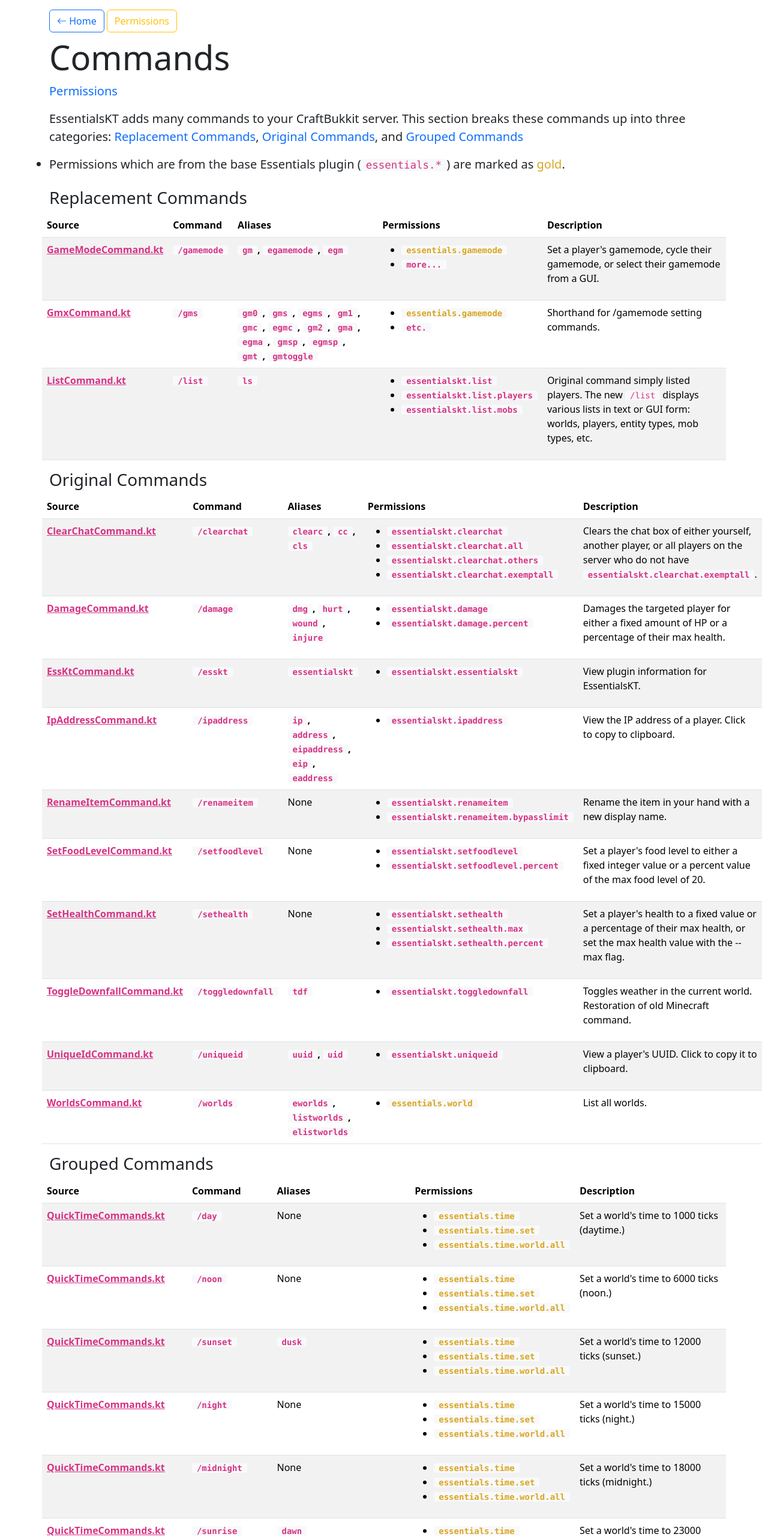
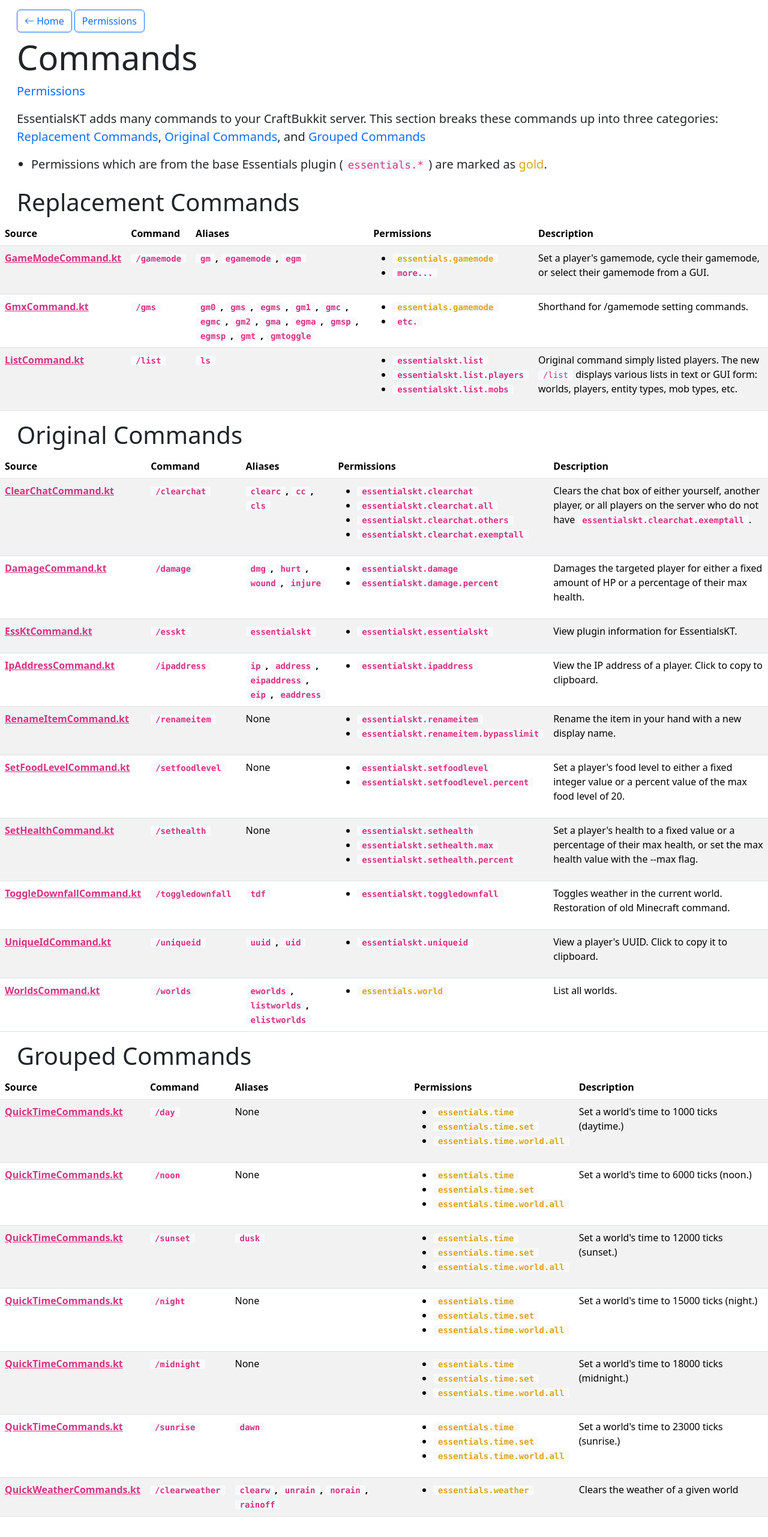
Before and after one commit to tsgrissom/EssentialsKT-Site, a website: page commands.html in a window 1280 px wide. Shown: the top 2562 px of the page at 60% size. Drawn offline with nearby package versions, Linux system fonts and the light colour scheme; a web font is replaced by a local one.

Commit message:
Use fluid container for table-based pages, improved layout of index

```diff
--- a/commands.html
+++ b/commands.html
@@ -21,25 +21,23 @@
 </head>
 <body>
 
-<nav class="container mt-3">
-    <div class="row">
-        <div class="col-6">
+<nav class="container-fluid mt-3">
+    <div class="mx-3">
         <a class="btn btn-outline-primary" href="/" aria-label="Return to home page">
             <i class="bi bi-arrow-left"></i>
             Home
         </a>
-            <a class="btn btn-outline-warning mt-1-sm mt-0-md" href="/permissions" aria-label="View the full permissions documentation">
+        <a class="btn btn-outline-primary mt-1 mt-sm-0" href="/permissions" aria-label="View the full permissions documentation">
             Permissions
         </a>
     </div>
-    </div>
 </nav>
 
-<header class="container mt-2">
-    <div class="row">
+<header class="container-fluid mt-2">
+    <div class="row mx-1">
         <h3 class="display-4">Commands</h3>
     </div>
-    <div class="row">
+    <div class="row mx-1">
         <p class="lead">
             <a href="/permissions">Permissions</a>
         </p>
@@ -50,27 +48,33 @@
             <a href="#row-original-commands">Original Commands</a>,
             and <a href="#row-grouped-commands">Grouped Commands</a>
         </p>
-        <ul class="lead">
+        <ul class="lead mx-4">
             <li>Permissions which are from the base Essentials plugin (<code>essentials.*</code>) are marked as <span class="ess-perm">gold</span>.</li>
         </ul>
     </div>
 </header>
 
-<main class="container mt-2">
+<main class="mt-2" id="section-main">
+    <div class="container-fluid">
         <div class="row">
-        <h3>Replacement Commands</h3>
+            <h3 class="display-6 mx-3">Replacement Commands</h3>
         </div>
-    <div class="row" id="row-replacement-commands"></div>
+        <div class="row" id="table-replacement"></div>
+    </div>
 
+    <div class="container-fluid">
         <div class="row">
-        <h3>Original Commands</h3>
+            <h3 class="display-6 mx-3">Original Commands</h3>
         </div>
-    <div class="row" id="row-original-commands"></div>
+        <div class="row" id="table-original"></div>
+    </div>
 
+    <div class="container-fluid">
         <div class="row">
-        <h3>Grouped Commands</h3>
+            <h3 class="display-6 mx-3">Grouped Commands</h3>
         </div>
-    <div class="row" id="row-grouped-commands"></div>
+        <div class="row" id="table-grouped"></div>
+    </div>
 </main>
 
 </body>
--- a/public/render-commands.js
+++ b/public/render-commands.js
@@ -110,9 +110,9 @@
 };
 
 const populateContents = data => {
-    const rowReplacement = document.getElementById('row-replacement-commands');
-    const rowOriginal = document.getElementById('row-original-commands');
-    const rowGrouped = document.getElementById('row-grouped-commands');
+    const rowReplacement = document.getElementById('table-replacement');
+    const rowOriginal = document.getElementById('table-original');
+    const rowGrouped = document.getElementById('table-grouped');
 
     const {grouped, original, replacement} = data;
     const noneText = '<p class="lead">None</p>';
```
Also changed, not shown: index.html (+4 -4 lines), permissions.html (+27 -21 lines). Lines whose indentation alone changed are shown as unchanged.
